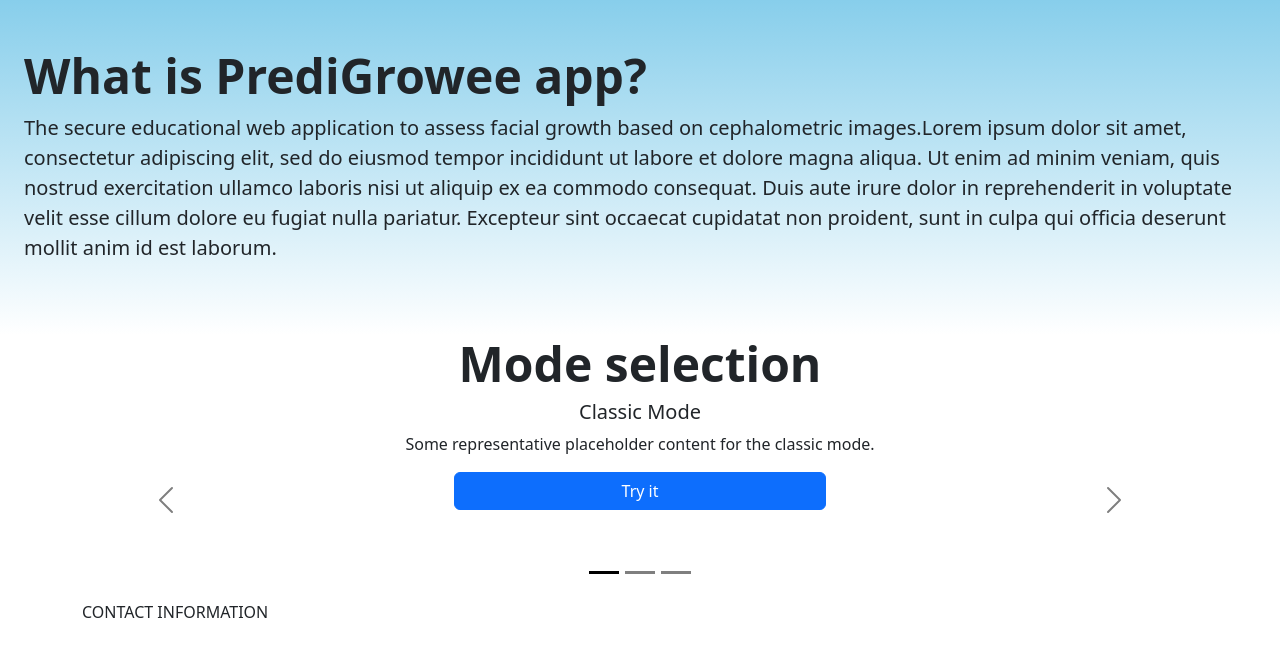
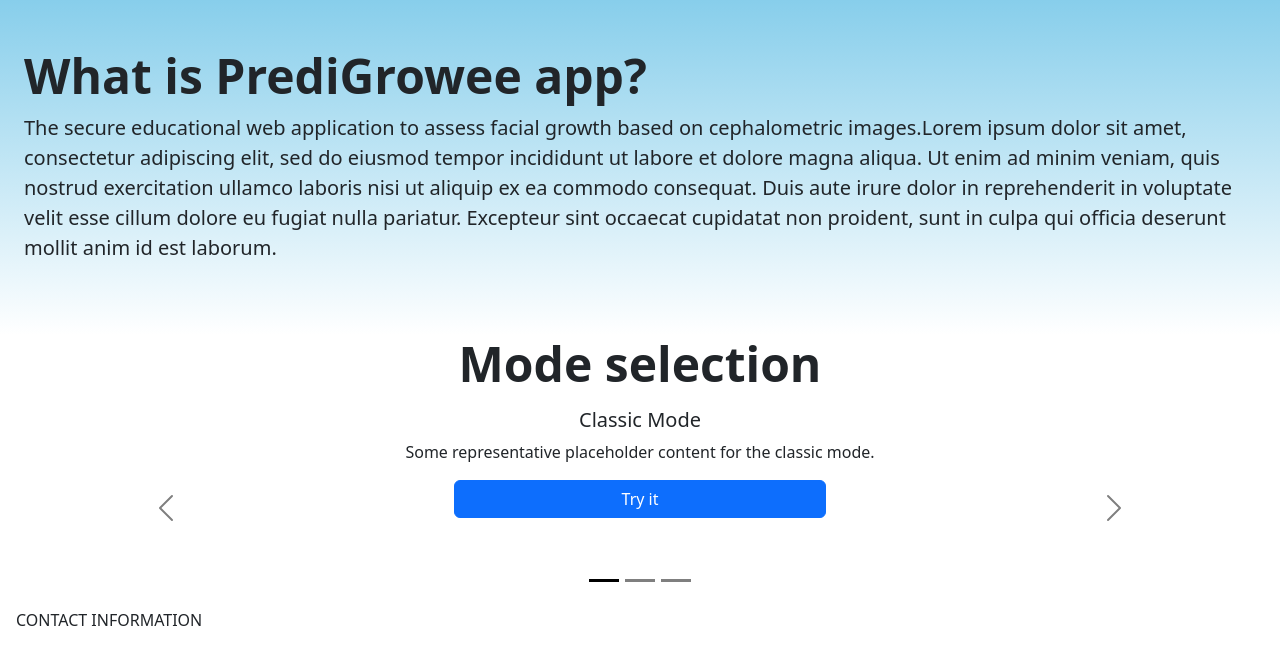
Before and after one commit to WSokoll/PrediGrowee, a Python web app: template app/templates/welcome.jinja in a window 1280 px wide. Shown: the part 57-722 px from the top of the page. Run offline with Jinja, Linux system fonts and the light colour scheme; the template is opened without the code that fills it, so the values that code supplies are empty; some libraries are stand-ins or nearby versions.

Commit message:
Welcome FRONTEND - not important - quick update

```diff
--- a/app/templates/welcome.jinja
+++ b/app/templates/welcome.jinja
@@ -18,7 +18,7 @@
 
   <!-- Mode selection section -->
   <div class="container text-center" id="mode-selection-section">
-    <h1 class="display-5 fw-bold">Mode selection</h1>
+    <h1 class="display-5 fw-bold mb-3">Mode selection</h1>
     <div id="carouselCaptions" class="carousel carousel-dark slide" data-bs-ride="false">
       <div class="carousel-indicators">
         <button type="button" data-bs-target="#carouselCaptions" data-bs-slide-to="0" class="active" aria-current="true" aria-label="Slide 1"></button>
@@ -61,8 +61,8 @@
 
   <!-- TODO: Contact section -->
   <!-- Contact section -->
-  <div class="container" id="contact-section">
+  <footer class="mx-3" id="contact-section">
     CONTACT INFORMATION
-  </div>
+  </footer>
 
 {% endblock %}
```
